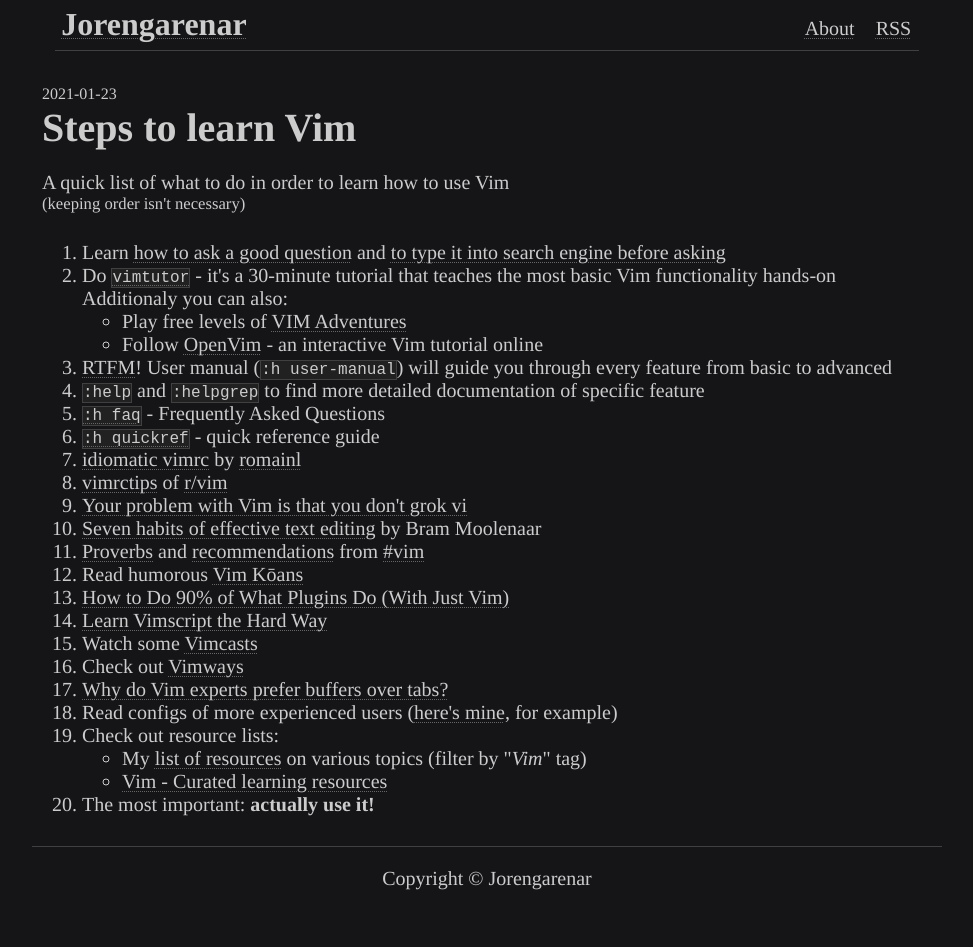
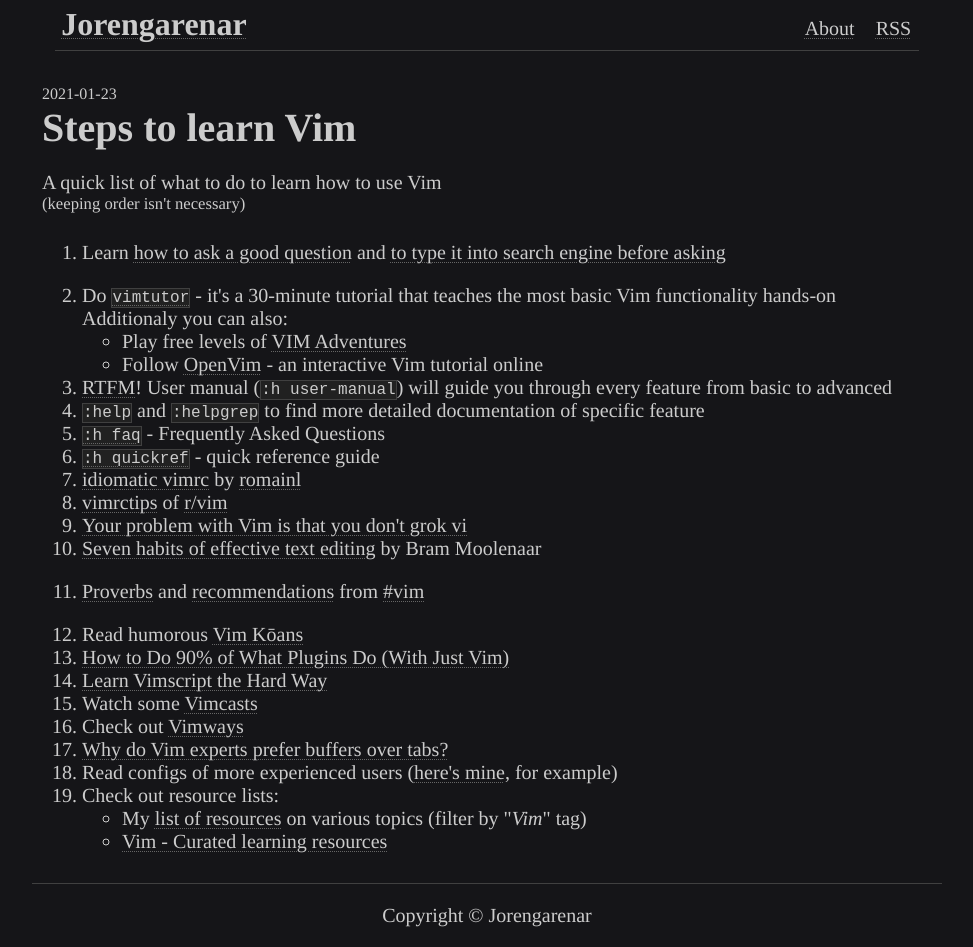
Before and after one commit to Jorenar/blog, a Jekyll site: the page built from _posts/2021-01-23-vim-learning-steps.md, in a window 1280 px wide. Shown: the whole page, without its empty margins (153-1126 px from the left). Built offline with Jekyll 4.4.1, drawn with Linux system fonts in a browser that asks for light colours; before the commit the page ends 910 px from its top, so only the background shows below that.

```diff
--- a/_posts/2021-01-23-vim-learning-steps.md
+++ b/_posts/2021-01-23-vim-learning-steps.md
@@ -5,31 +5,32 @@ redirect_from:
   - /tools/vim-learning-steps
 ---
 
-A quick list of what to do in order to learn how to use Vim
+A quick list of what to do to learn how to use Vim
 <br><sup>(keeping order isn't necessary)</sup>
 
- 1. Learn [how to ask a good question](https://stackoverflow.com/help/how-to-ask) and [to type it into search engine before asking](https://ddg.gg/?q=vim+start+learning)
- 2. Do [`vimtutor`](https://vimhelp.org/usr_01.txt.html#vimtutor) - it's a 30-minute tutorial that teaches the most basic Vim functionality hands-on \
+ 0. Learn [how to ask a good question](https://stackoverflow.com/help/how-to-ask) and [to type it into search engine before asking](https://ddg.gg/?q=vim+start+learning)
+
+ 1. Do [`vimtutor`](https://vimhelp.org/usr_01.txt.html#vimtutor) - it's a 30-minute tutorial that teaches the most basic Vim functionality hands-on \
     Additionaly you can also:
    * Play free levels of [VIM Adventures](https://vim-adventures.com)
    * Follow [OpenVim](https://openvim.com/) - an interactive Vim tutorial online
- 3. [RTFM](https://en.wikipedia.org/wiki/RTFM)! User manual (`:h user-manual`) will guide you through every feature from basic to advanced
- 4. `:help` and `:helpgrep` to find more detailed documentation of specific feature
- 5. [`:h faq`](https://vimhelp.org/vim_faq.txt.html) - Frequently Asked Questions
- 6. [`:h quickref`](https://vimhelp.org/quickref.txt.html) - quick reference guide
- 7. [idiomatic vimrc](https://github.com/romainl/idiomatic-vimrc) by [romainl](http://romainl.github.io/)
- 8. [vimrctips](https://www.reddit.com/r/vim/wiki/vimrctips) of [r/vim](https://www.reddit.com/r/vim)
- 9. [Your problem with Vim is that you don't grok vi](https://stackoverflow.com/a/1220118/10247460)
-10. [Seven habits of effective text editing](https://www.moolenaar.net/habits.html) by Bram Moolenaar
-11. [Proverbs](https://www.vi-improved.org/vim-proverbs) and [recommendations](https://www.vi-improved.org/recommendations) from [#vim](https://www.vi-improved.org/)
-12. Read humorous [Vim Kōans](https://blog.sanctum.geek.nz/vim-koans)
-13. [How to Do 90% of What Plugins Do (With Just Vim)](https://www.youtube.com/watch?v=XA2WjJbmmoM)
-14. [Learn Vimscript the Hard Way](https://learnvimscriptthehardway.stevelosh.com)
-15. Watch some [Vimcasts](http://vimcasts.org/episodes)
-16. Check out [Vimways](https://vimways.org/2018)
-17. [Why do Vim experts prefer buffers over tabs?](https://stackoverflow.com/a/26710166/10247460)
-18. Read configs of more experienced users ([here's mine](https://github.com/Jorengarenar/dotfiles/tree/master/vim), for example)
-19. Check out resource lists:
+ 2. [RTFM](https://en.wikipedia.org/wiki/RTFM)! User manual (`:h user-manual`) will guide you through every feature from basic to advanced
+ 3. `:help` and `:helpgrep` to find more detailed documentation of specific feature
+ 4. [`:h faq`](https://vimhelp.org/vim_faq.txt.html) - Frequently Asked Questions
+ 5. [`:h quickref`](https://vimhelp.org/quickref.txt.html) - quick reference guide
+ 6. [idiomatic vimrc](https://github.com/romainl/idiomatic-vimrc) by [romainl](http://romainl.github.io/)
+ 7. [vimrctips](https://www.reddit.com/r/vim/wiki/vimrctips) of [r/vim](https://www.reddit.com/r/vim)
+ 8. [Your problem with Vim is that you don't grok vi](https://stackoverflow.com/a/1220118/10247460)
+ 9. [Seven habits of effective text editing](https://www.moolenaar.net/habits.html) by Bram Moolenaar
+10. [Proverbs](https://www.vi-improved.org/vim-proverbs) and [recommendations](https://www.vi-improved.org/recommendations) from [#vim](https://www.vi-improved.org/)
+
+11. Read humorous [Vim Kōans](https://blog.sanctum.geek.nz/vim-koans)
+12. [How to Do 90% of What Plugins Do (With Just Vim)](https://www.youtube.com/watch?v=XA2WjJbmmoM)
+13. [Learn Vimscript the Hard Way](https://learnvimscriptthehardway.stevelosh.com)
+14. Watch some [Vimcasts](http://vimcasts.org/episodes)
+15. Check out [Vimways](https://vimways.org/2018)
+16. [Why do Vim experts prefer buffers over tabs?](https://stackoverflow.com/a/26710166/10247460)
+17. Read configs of more experienced users ([here's mine](https://github.com/Jorengarenar/dotfiles/tree/master/vim), for example)
+18. Check out resource lists:
    * My [list of resources](https://resources.joren.ga) on various topics (filter by "_Vim_" tag)
    * [Vim - Curated learning resources](https://learnbyexample.github.io/curated_resources/vim.html)
-20. The most important: **actually use it!**
```
